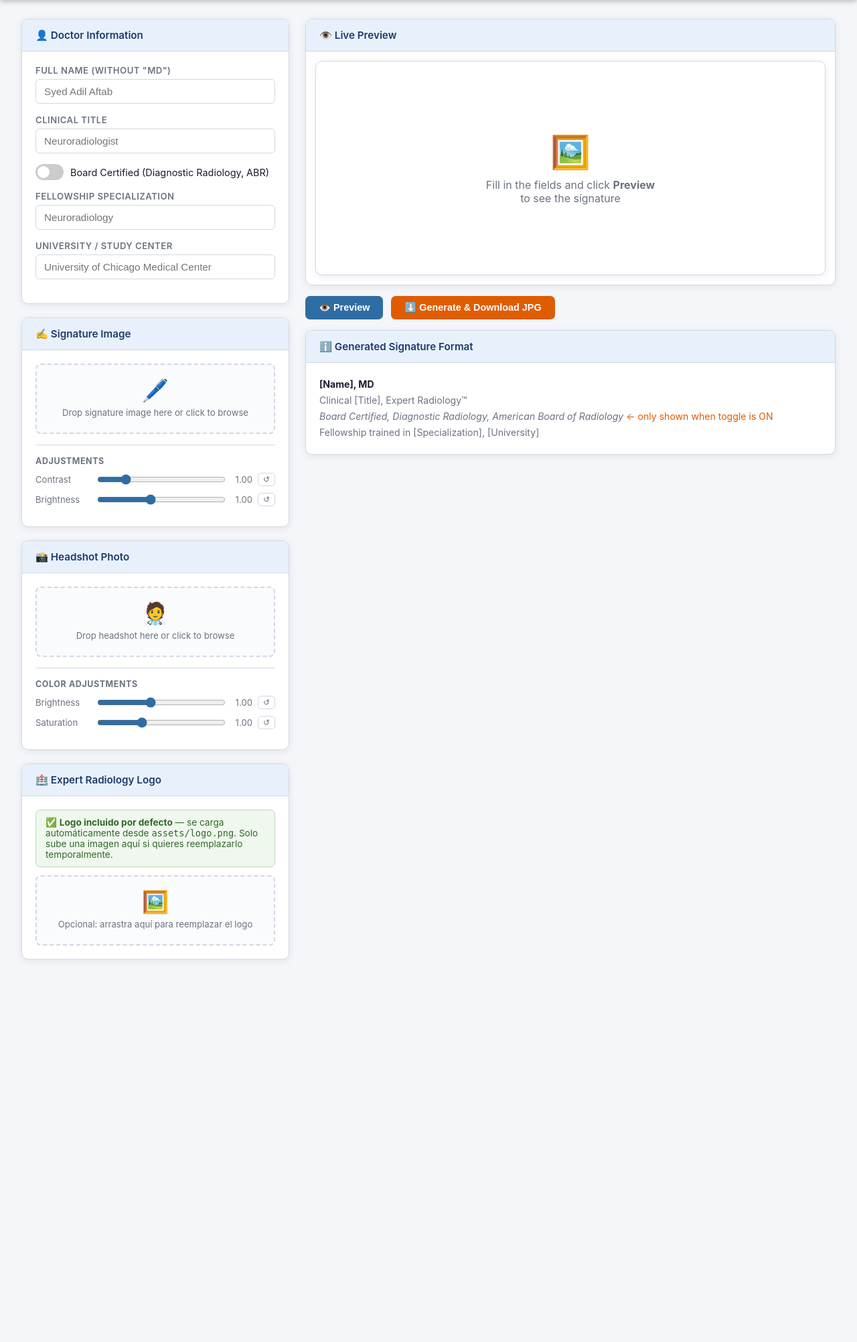
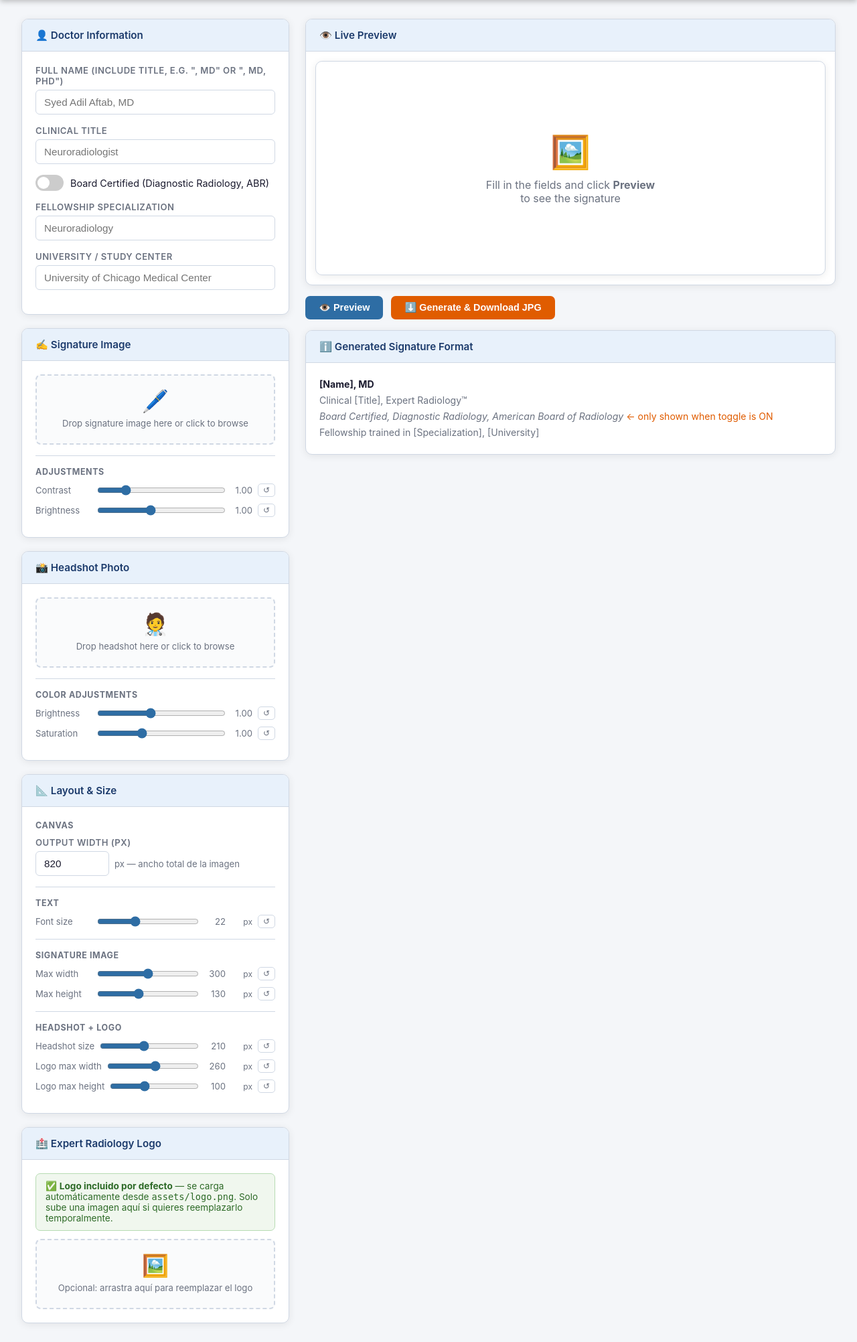
Before and after one commit to SethSterling22/MD_Sign_Creator, a Flask app: page / in a window 1280 px wide. Shown: the part 80-2084 px from the top of the page at 67% size. Before the commit the page ends 1514 px from the top, so only its background shows below. Run offline with Flask 3, Linux system fonts and the light colour scheme; some libraries are stand-ins or nearby versions.

Commit message:
change Layout

```diff
--- a/requirements.txt
+++ b/requirements.txt
@@ -1,2 +1,3 @@
-Flask>=3.0.0
-gunicorn>=21.0.0
+flask>=3.0
+pillow>=10.0
+werkzeug>=3.0
--- a/signature_service/app.py
+++ b/signature_service/app.py
@@ -22,15 +22,35 @@ ASSETS_DIR = BASE_DIR / "assets"
 for d in [UPLOAD_DIR, OUTPUT_DIR, ASSETS_DIR]:
     d.mkdir(exist_ok=True)
 
-# ─── Fonts (Liberation Sans ≈ Arial) ─────────────────────────────────────────
-FONT_REGULAR = "/usr/share/fonts/truetype/liberation/LiberationSans-Regular.ttf"
-FONT_BOLD    = "/usr/share/fonts/truetype/liberation/LiberationSans-Bold.ttf"
+# ─── Fonts ────────────────────────────────────────────────────────────────────
+# Resolution order: bundled assets (Docker-safe) → Linux system → macOS system
+def _resolve_font(name: str) -> str | None:
+    candidates = [
+        BASE_DIR / "assets" / "fonts" / name,                           # bundled (primary)
+        Path(f"/usr/share/fonts/truetype/liberation/{name}"),            # Linux
+        Path(f"/usr/share/fonts/truetype/liberation2/{name}"),
+        Path(f"/Library/Fonts/{name}"),                                  # macOS
+        Path(f"/System/Library/Fonts/{name}"),
+    ]
+    for p in candidates:
+        if p.exists():
+            return str(p)
+    return None
 
-def load_font(path, size):
-    try:
-        return ImageFont.truetype(path, size)
-    except Exception:
-        return ImageFont.load_default()
+FONT_REGULAR = _resolve_font("LiberationSans-Regular.ttf")
+FONT_BOLD    = _resolve_font("LiberationSans-Bold.ttf")
+
+def load_font(path: str | None, size: int) -> ImageFont.FreeTypeFont:
+    if path:
+        try:
+            return ImageFont.truetype(path, size)
+        except Exception:
+            pass
+    # Last-resort: PIL default is bitmap and won't scale — raise so it's visible
+    raise RuntimeError(
+        "Could not load a scalable font. "
+        "Make sure assets/fonts/LiberationSans-*.ttf are present."
+    )
 
 # ─── App ──────────────────────────────────────────────────────────────────────
 app = Flask(__name__)
@@ -115,38 +135,51 @@ def paste_rgba(canvas: Image.Image, overlay: Image.Image, pos: tuple):
 def build_signature_image(data: dict) -> Image.Image:
     """
     data keys:
-      name, title, board_certified (bool), specialization, university
+      name            – full name including title (e.g. "Syed Adil Aftab, MD")
+      title           – clinical specialty (e.g. "Neuroradiologist")
+      board_certified – bool, adds the ABR line when True
+      specialization  – fellowship specialization
+      university      – training institution
       sig_contrast, sig_brightness
-      headshot_crop   (dict with x,y,width,height or null)
+      headshot_crop   – {x,y,width,height} from Cropper.js, or null
       headshot_brightness, headshot_saturation
-      canvas_width  (default 780)
+      canvas_width    – total output width in px  (default 820)
+      text_size       – base font size in px       (default 22)
+      sig_max_w       – signature image max width  (default 300)
+      sig_max_h       – signature image max height (default 130)
+      head_size       – headshot square side px    (default 210)
+      logo_max_w      – logo max width px          (default 260)
+      logo_max_h      – logo max height px         (default 100)
     """
-    CW      = int(data.get("canvas_width", 780))
-    PAD     = 36
-    SIG_MAX_W, SIG_MAX_H = 280, 110
-    HEAD_W,  HEAD_H      = 200, 200      # square headshot
-    LOGO_MAX_W, LOGO_MAX_H = 240, 90
-    TEXT_GAP = 8
+    # ── layout constants (all user-overridable)
+    CW         = int(data.get("canvas_width", 820))
+    PAD        = 36
+    TEXT_SIZE  = int(data.get("text_size",   22))
+    SIG_MAX_W  = int(data.get("sig_max_w",  300))
+    SIG_MAX_H  = int(data.get("sig_max_h",  130))
+    HEAD_SIZE  = int(data.get("head_size",  210))   # square
+    LOGO_MAX_W = int(data.get("logo_max_w", 260))
+    LOGO_MAX_H = int(data.get("logo_max_h", 100))
+    TEXT_GAP   = max(4, int(TEXT_SIZE * 0.22))   # ~22% leading — tight but readable
 
-    # ── fonts  (Arial 12 ≈ 16 px at 96 DPI; name slightly larger in bold)
-    fn   = load_font(FONT_REGULAR, 16)
-    fn_b = load_font(FONT_BOLD,    18)
-    fn_sm = load_font(FONT_REGULAR, 14)
+    # ── fonts  (name line bold, body regular; sizes scale with TEXT_SIZE)
+    fn   = load_font(FONT_REGULAR, TEXT_SIZE)
+    fn_b = load_font(FONT_BOLD,    TEXT_SIZE + 2)   # name just slightly larger
 
-    # ── build text lines
-    name      = data.get("name", "Doctor Name").strip()
-    title     = data.get("title", "Radiologist").strip()
-    board     = data.get("board_certified", False)
-    spec      = data.get("specialization", "Radiology").strip()
-    univ      = data.get("university", "University").strip()
+    # ── build text lines  (name is printed as-is — no automatic title suffix)
+    name  = data.get("name", "Doctor Name").strip()
+    title = data.get("title", "Radiologist").strip()
+    board = data.get("board_certified", False)
+    spec  = data.get("specialization", "Radiology").strip()
+    univ  = data.get("university", "University").strip()
 
     lines = [
-        (f"{name}, MD", fn_b),
-        (f"Clinical {title}, Expert Radiology™", fn),
+        (name,                                                         fn_b),  # bold, no auto-suffix
+        (f"Clinical {title}, Expert Radiology™",                      fn),
     ]
     if board:
         lines.append(("Board Certified, Diagnostic Radiology, American Board of Radiology", fn))
-    lines.append((f"Fellowship trained in {spec}, {univ}", fn))
+    lines.append((f"Fellowship trained in {spec}, {univ}",            fn))
 
     # ── measure text block height
     dummy = Image.new("RGB", (10, 10))
@@ -171,7 +204,7 @@ def build_signature_image(data: dict) -> Image.Image:
         nw, nh = int(sig_raw.width * ratio), int(sig_raw.height * ratio)
         sig_img_resized = sig_raw.resize((nw, nh), Image.LANCZOS)
 
-    # ── headshot
+    # ── headshot (always square)
     head_img = None
     head_path = find_upload("headshot")
     if head_path:
@@ -179,7 +212,7 @@ def build_signature_image(data: dict) -> Image.Image:
         head_raw = crop_and_resize(
             head_raw,
             crop=data.get("headshot_crop"),
-            target_size=(HEAD_W, HEAD_H),
+            target_size=(HEAD_SIZE, HEAD_SIZE),
         )
         head_raw = apply_enhancements(
             head_raw,
@@ -188,7 +221,7 @@ def build_signature_image(data: dict) -> Image.Image:
         )
         head_img = head_raw
 
-    # ── logo
+    # ── logo (default from assets, override via upload)
     logo_img = None
     logo_path = find_upload("logo") or (ASSETS_DIR / "logo.png" if (ASSETS_DIR / "logo.png").exists() else None)
     if logo_path and Path(logo_path).exists():
@@ -198,28 +231,27 @@ def build_signature_image(data: dict) -> Image.Image:
         logo_img = logo_raw.resize((lw, lh), Image.LANCZOS)
 
     # ── calculate canvas height
-    sig_h   = sig_img_resized.size[1] if sig_img_resized else 0
-    bottom_h = max(HEAD_H if head_img else 0, logo_img.size[1] if logo_img else 0)
+    sig_h    = sig_img_resized.size[1] if sig_img_resized else 0
+    bottom_h = max(HEAD_SIZE if head_img else 0, logo_img.size[1] if logo_img else 0)
     canvas_h = PAD + sig_h + 20 + TEXT_BLOCK_H + 30 + bottom_h + PAD
 
     # ── draw canvas
     canvas = Image.new("RGB", (CW, canvas_h), (255, 255, 255))
-
     y = PAD
 
-    # Signature
+    # Signature image
     if sig_img_resized:
         canvas = paste_rgba(canvas, sig_img_resized, (PAD, y))
         y += sig_img_resized.size[1] + 20
 
-    # Text
+    # Text block
     draw = ImageDraw.Draw(canvas)
-    for i, (text, font) in enumerate(lines):
+    for text, font in lines:
         draw.text((PAD, y), text, font=font, fill=(0, 0, 0))
         bb = draw.textbbox((PAD, y), text, font=font)
         y += (bb[3] - bb[1]) + TEXT_GAP
 
-    y += 30  # gap before bottom section
+    y += 28  # gap before bottom section
 
     # Headshot
     if head_img:
@@ -228,7 +260,7 @@ def build_signature_image(data: dict) -> Image.Image:
     # Logo – vertically centred next to headshot
     if logo_img:
         lw, lh = logo_img.size
-        logo_x = PAD + (HEAD_W + 40 if head_img else 0)
+        logo_x = PAD + (HEAD_SIZE + 40 if head_img else 0)
         logo_y = y + (bottom_h - lh) // 2
         canvas = paste_rgba(canvas, logo_img, (logo_x, logo_y))
 
--- a/signature_service/requirements.txt
+++ /dev/null
@@ -1,3 +0,0 @@
-flask>=3.0
-pillow>=10.0
-werkzeug>=3.0
--- a/signature_service/templates/index.html
+++ b/signature_service/templates/index.html
@@ -312,8 +312,8 @@
       <div class="card-body">
 
         <div class="field">
-          <label>Full Name (without "MD")</label>
-          <input type="text" id="inp-name" placeholder="Syed Adil Aftab" value="" />
+          <label>Full Name (include title, e.g. ", MD" or ", MD, PhD")</label>
+          <input type="text" id="inp-name" placeholder="Syed Adil Aftab, MD" value="" />
         </div>
 
         <div class="field">
@@ -408,6 +408,68 @@
           <span id="head-saturation-val">1.00</span>
           <button class="btn-reset" onclick="resetRange('head-saturation','head-saturation-val',1)">↺</button>
         </div>
+      </div>
+    </div>
+
+    <!-- Layout & Size -->
+    <div class="card">
+      <div class="card-header">📐 Layout &amp; Size</div>
+      <div class="card-body">
+
+        <div class="section-title">Canvas</div>
+        <div class="field">
+          <label>Output Width (px)</label>
+          <div style="display:flex; gap:8px; align-items:center;">
+            <input type="number" id="inp-canvas-w" value="820" min="400" max="1600" step="10" style="max-width:110px;" />
+            <span style="font-size:.82rem; color:var(--muted);">px — ancho total de la imagen</span>
+          </div>
+        </div>
+
+        <hr class="divider" />
+        <div class="section-title">Text</div>
+        <div class="range-row">
+          <label>Font size</label>
+          <input type="range" id="inp-text-size" min="14" max="36" step="1" value="22" />
+          <span id="inp-text-size-val">22</span><span style="font-size:.75rem;color:var(--muted);"> px</span>
+          <button class="btn-reset" onclick="resetRange('inp-text-size','inp-text-size-val',22)">↺</button>
+        </div>
+
+        <hr class="divider" />
+        <div class="section-title">Signature Image</div>
+        <div class="range-row">
+          <label>Max width</label>
+          <input type="range" id="inp-sig-w" min="100" max="500" step="10" value="300" />
+          <span id="inp-sig-w-val">300</span><span style="font-size:.75rem;color:var(--muted);"> px</span>
+          <button class="btn-reset" onclick="resetRange('inp-sig-w','inp-sig-w-val',300)">↺</button>
+        </div>
+        <div class="range-row">
+          <label>Max height</label>
+          <input type="range" id="inp-sig-h" min="50" max="250" step="5" value="130" />
+          <span id="inp-sig-h-val">130</span><span style="font-size:.75rem;color:var(--muted);"> px</span>
+          <button class="btn-reset" onclick="resetRange('inp-sig-h','inp-sig-h-val',130)">↺</button>
+        </div>
+
+        <hr class="divider" />
+        <div class="section-title">Headshot + Logo</div>
+        <div class="range-row">
+          <label>Headshot size</label>
+          <input type="range" id="inp-head-size" min="100" max="350" step="10" value="210" />
+          <span id="inp-head-size-val">210</span><span style="font-size:.75rem;color:var(--muted);"> px</span>
+          <button class="btn-reset" onclick="resetRange('inp-head-size','inp-head-size-val',210)">↺</button>
+        </div>
+        <div class="range-row">
+          <label>Logo max width</label>
+          <input type="range" id="inp-logo-w" min="100" max="400" step="10" value="260" />
+          <span id="inp-logo-w-val">260</span><span style="font-size:.75rem;color:var(--muted);"> px</span>
+          <button class="btn-reset" onclick="resetRange('inp-logo-w','inp-logo-w-val',260)">↺</button>
+        </div>
+        <div class="range-row">
+          <label>Logo max height</label>
+          <input type="range" id="inp-logo-h" min="40" max="200" step="5" value="100" />
+          <span id="inp-logo-h-val">100</span><span style="font-size:.75rem;color:var(--muted);"> px</span>
+          <button class="btn-reset" onclick="resetRange('inp-logo-h','inp-logo-h-val',100)">↺</button>
+        </div>
+
       </div>
     </div>
 
@@ -526,10 +588,29 @@ bindRange("sig-brightness",  "sig-brightness-val");
 bindRange("head-brightness", "head-brightness-val");
 bindRange("head-saturation", "head-saturation-val");
 
+// Layout sliders (integer values)
+function bindRangeInt(id, valId) {
+  const el = document.getElementById(id);
+  const out = document.getElementById(valId);
+  const update = () => { out.textContent = parseInt(el.value); };
+  el.addEventListener("input", update);
+  update();
+}
+bindRangeInt("inp-text-size",  "inp-text-size-val");
+bindRangeInt("inp-sig-w",      "inp-sig-w-val");
+bindRangeInt("inp-sig-h",      "inp-sig-h-val");
+bindRangeInt("inp-head-size",  "inp-head-size-val");
+bindRangeInt("inp-logo-w",     "inp-logo-w-val");
+bindRangeInt("inp-logo-h",     "inp-logo-h-val");
+
 function resetRange(rangeId, valId, defaultVal) {
   const el = document.getElementById(rangeId);
   el.value = defaultVal;
-  document.getElementById(valId).textContent = parseFloat(defaultVal).toFixed(2);
+  // use integer display for layout sliders, decimal for image adjustments
+  const isInt = Number.isInteger(defaultVal);
+  document.getElementById(valId).textContent = isInt
+    ? parseInt(defaultVal)
+    : parseFloat(defaultVal).toFixed(2);
 }
 
 // ── File upload ───────────────────────────────────────────────────────────
@@ -595,16 +676,26 @@ async function clearSlot(slot) {
 // ── Collect form data ─────────────────────────────────────────────────────
 function getFormData() {
   return {
-    name:         document.getElementById("inp-name").value.trim(),
-    title:        document.getElementById("inp-title").value.trim(),
+    // Doctor info
+    name:            document.getElementById("inp-name").value.trim(),
+    title:           document.getElementById("inp-title").value.trim(),
     board_certified: document.getElementById("chk-board").checked,
-    specialization: document.getElementById("inp-spec").value.trim(),
-    university:   document.getElementById("inp-univ").value.trim(),
-    sig_contrast:    parseFloat(document.getElementById("sig-contrast").value),
-    sig_brightness:  parseFloat(document.getElementById("sig-brightness").value),
-    headshot_crop:   state.headshot_crop,
+    specialization:  document.getElementById("inp-spec").value.trim(),
+    university:      document.getElementById("inp-univ").value.trim(),
+    // Image adjustments
+    sig_contrast:        parseFloat(document.getElementById("sig-contrast").value),
+    sig_brightness:      parseFloat(document.getElementById("sig-brightness").value),
+    headshot_crop:       state.headshot_crop,
     headshot_brightness: parseFloat(document.getElementById("head-brightness").value),
     headshot_saturation: parseFloat(document.getElementById("head-saturation").value),
+    // Layout & size
+    canvas_width: parseInt(document.getElementById("inp-canvas-w").value) || 820,
+    text_size:    parseInt(document.getElementById("inp-text-size").value),
+    sig_max_w:    parseInt(document.getElementById("inp-sig-w").value),
+    sig_max_h:    parseInt(document.getElementById("inp-sig-h").value),
+    head_size:    parseInt(document.getElementById("inp-head-size").value),
+    logo_max_w:   parseInt(document.getElementById("inp-logo-w").value),
+    logo_max_h:   parseInt(document.getElementById("inp-logo-h").value),
   };
 }
 
```
Also changed, not shown: signature_service/assets/fonts/LiberationSans-Bold.ttf (added), signature_service/assets/fonts/LiberationSans-Regular.ttf (added).
